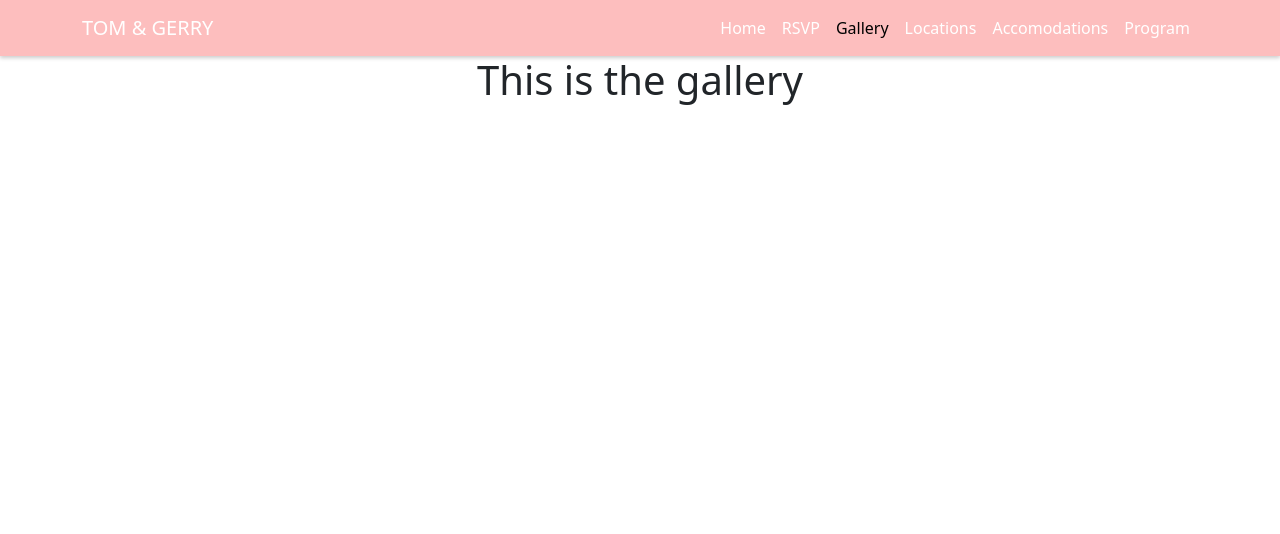
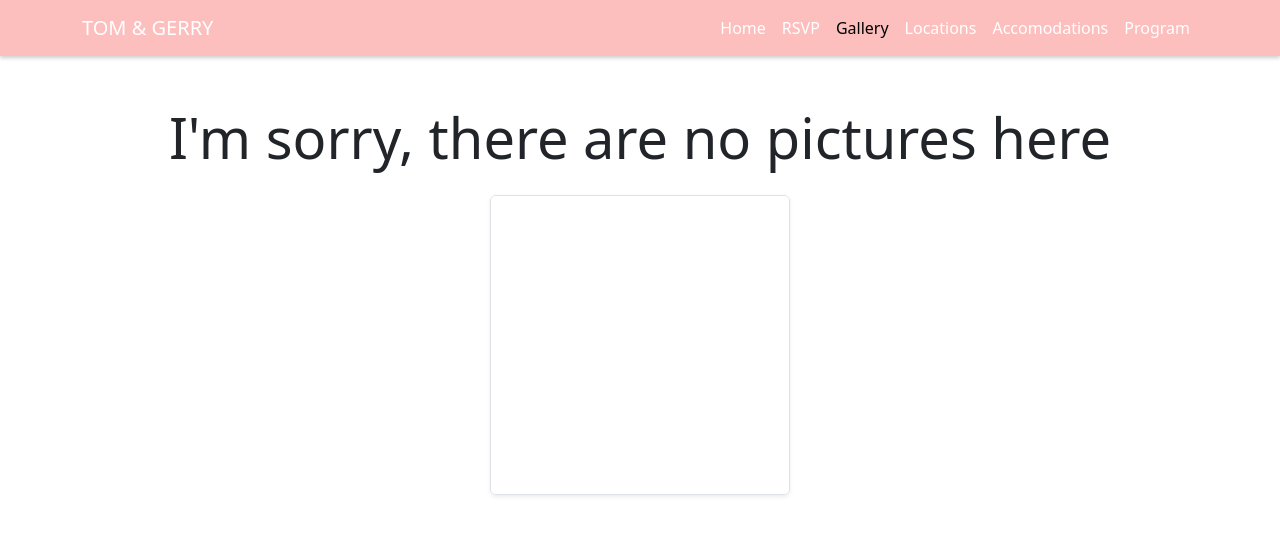
Before and after one commit to TheCodingTom/Wedding-project, a React (Vite) app in the folder react-wedding/: page /gallery in a window 1280 px wide. Shown: the top 534 px of the page. Built offline with nearby package versions, Linux system fonts and the light colour scheme; a web font is replaced by a local one.

Commit message:
added video in gallery page

```diff
--- a/react-wedding/src/pages/Gallery.tsx
+++ b/react-wedding/src/pages/Gallery.tsx
@@ -1,7 +1,23 @@
+import video from "../images/WhatsApp Video 2025-03-09 at 20.10.24.mp4"
+
 function Gallery() {
   return (
-    <div>
-      <h1>This is the gallery</h1>
+    <div className="container mt-5">
+      <h1 className="display-4 text-center mb-4">I'm sorry, there are no pictures here</h1>
+      <div className="d-flex justify-content-center mb-4">
+        <div className="border rounded shadow-sm" style={{ width: '300px', height: '300px', overflow: 'hidden' }}>
+          <iframe
+            width="100%"
+            height="100%"
+            src={video}
+            title="Embedded Video"
+            frameBorder="0"
+            allow="accelerometer; autoplay; clipboard-write; encrypted-media; gyroscope; picture-in-picture"
+            allowFullScreen
+          ></iframe>
+        </div>
+      </div>
+      {/* Photo gallery grid will be added below */}
     </div>
   );
 }
```
Also changed, not shown: 1 other file (tests, documents, lock files or other folders).
